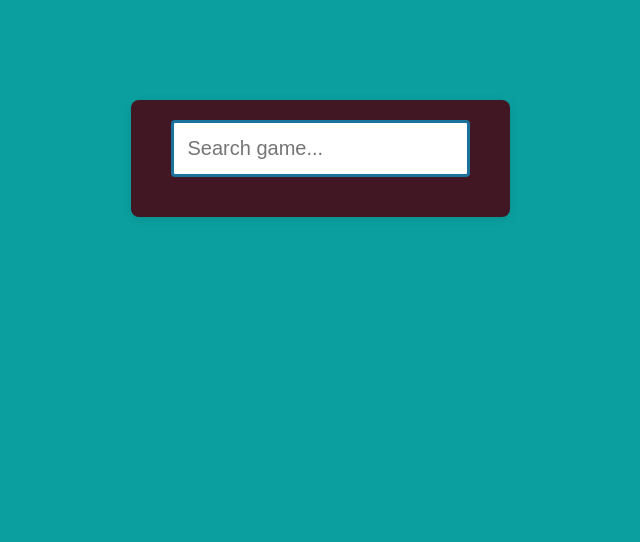
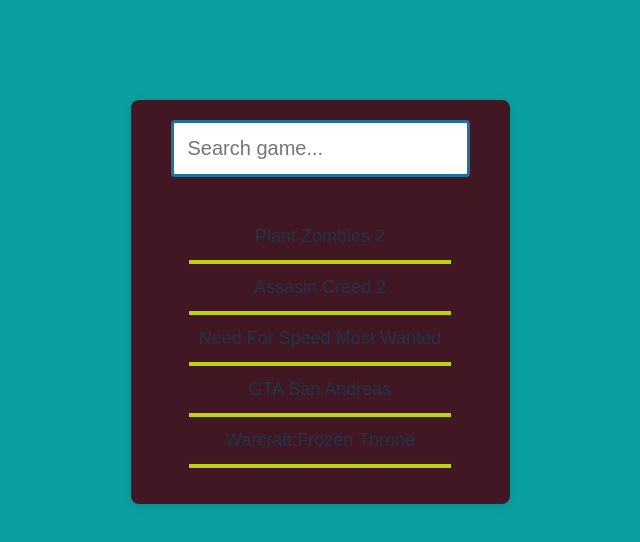
Before and after one commit to ysebo/react_task, a React (Vite) app: page / in a window 1280 px wide. Shown: the top 542 px of the page, without its empty margins (340-980 px from the left). Built offline with nearby package versions, Linux system fonts and the light colour scheme.

Commit message:
added refreshing elements

```diff
--- a/src/App.css
+++ b/src/App.css
@@ -26,3 +26,16 @@
   border-radius: 4px;
   margin-bottom: 20px;
 }
+ul {
+  list-style-type: none;
+  padding-left: 0;
+}
+li {
+  padding: 10px;
+  font-size: 18px;
+  border-bottom: 4px solid #bad410;
+  transition: background-color 0.3s ease;
+}
+li:hover {
+  background-color:rgb(11, 159, 159);
+}
--- a/src/App.jsx
+++ b/src/App.jsx
@@ -27,9 +27,12 @@
           value={searchThing}
           onChange={e => setSearchThing(e.target.value)}
         />
-
+       <ul>
+        {filteredData.map(game => (
+          <li key={game.id}>{game.name}</li>
+        ))}
+      </ul>
     </div>
   );
 }
-
 export default App
```
